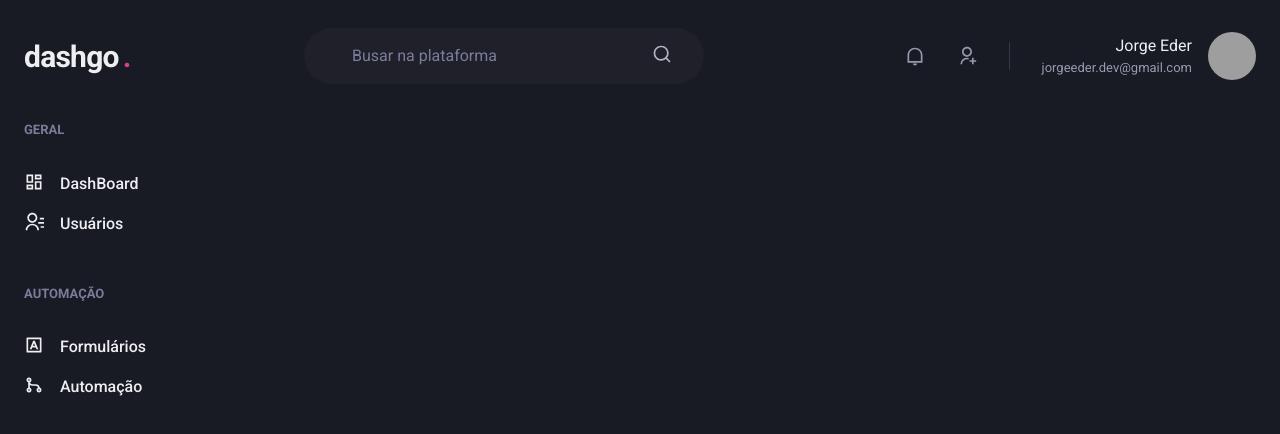
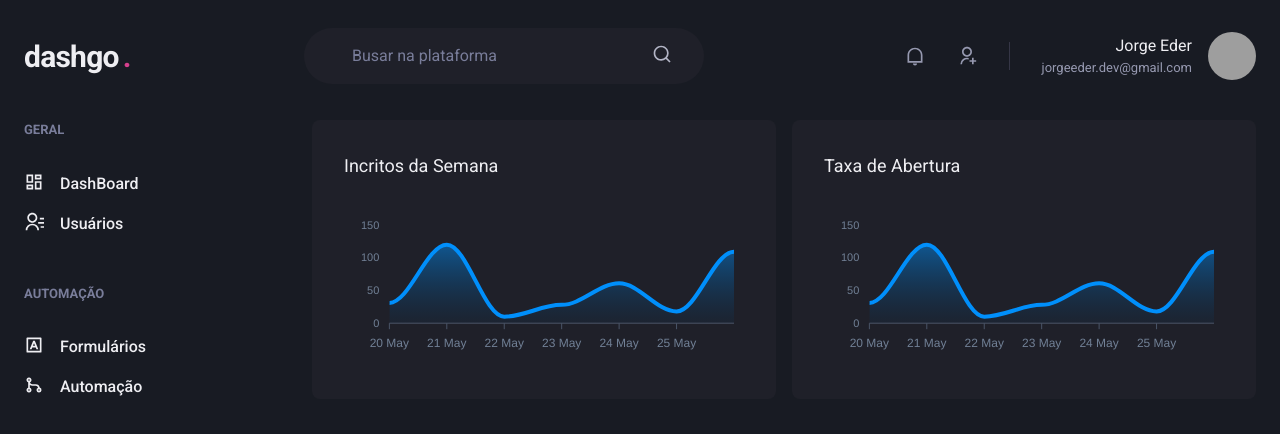
Before and after one commit to jorgeeder/dashgo, a Next.js app: page /dashboard in a window 1280 px wide. Shown: the top 434 px of the page. Built offline with nearby package versions, Linux system fonts and the light colour scheme; grey boxes are pictures that could not be loaded.

Commit message:
feat: Dashboard Page

```diff
--- a/package.json
+++ b/package.json
@@ -13,9 +13,11 @@
     "@chakra-ui/react": "^2.1.2",
     "@emotion/react": "^11.9.0",
     "@emotion/styled": "^11.8.1",
+    "apexcharts": "^3.35.3",
     "framer-motion": "^6.3.4",
     "next": "12.1.6",
     "react": "18.1.0",
+    "react-apexcharts": "^1.4.0",
     "react-dom": "18.1.0",
     "react-icons": "^4.4.0"
   },
--- a/src/pages/dashboard.tsx
+++ b/src/pages/dashboard.tsx
@@ -1,6 +1,64 @@
-import { Flex } from "@chakra-ui/react";
+import { Box, Flex, SimpleGrid, Text, theme } from "@chakra-ui/react";
+import dynamic from "next/dynamic";
 import { Header } from "../components/Header";
 import { Sidebar } from "../components/Sidebar";
+
+
+const Chart = dynamic(() => import("react-apexcharts"), {
+    ssr: false,
+})
+
+const options = {
+    chart: {
+        toolbar: {
+            show: false,
+        },
+        zoom: {
+            enabled: false,
+        },
+        foreColor: theme.colors.gray[500],
+    },
+    grid: {
+        show: false,
+    },
+    dataLabels: {
+        enabled: false,
+    },
+    tooltip: {
+        enabled: false,
+    },
+    xaxis: {
+        type: "datetime",
+        axisBorder: {
+            color: theme.colors.gray[600]
+        },
+        axisTicks: {
+            color: theme.colors.gray[600]
+        },
+        categories: [
+            "2022-05-20T00:00:00.000Z",
+            "2022-05-21T00:00:00.000Z",
+            "2022-05-22T00:00:00.000Z",
+            "2022-05-23T00:00:00.000Z",
+            "2022-05-24T00:00:00.000Z",
+            "2022-05-25T00:00:00.000Z",
+            "2022-05-26T00:00:00.000Z",
+        ],
+    },
+    fill: {
+        opacity: 0.3,
+        type: "gradient",
+        gradient: {
+            shade: "dark",
+            opacityFrom: 0.7,
+            opacityTo: 0.3,
+        },
+    },
+};
+
+const series = [
+    { name: "series1", data: [31, 120, 10, 28, 61, 18, 109] }
+];
 
 export default function Dashboard() {
     return (
@@ -9,6 +67,30 @@
 
             <Flex w="100%" my="6" maxWidth={1480} mx="auto" px="6">
                 <Sidebar />
+
+                <SimpleGrid flex="1" gap="4" minChildWidth="320px" align="flex-start">
+                    <Box
+                        p="8"
+                        bg="gray.800"
+                        borderRadius={8}
+                        pb="4"
+                    >
+                        <Text fontSize="lg" mb="4">Incritos da Semana</Text>
+                        <Chart options={options} series={series} type="area" height={160} />
+                    </Box>
+
+                    <Box
+                        p="8"
+                        bg="gray.800"
+                        borderRadius={8}
+                        pb="4"
+                    >
+                        <Text fontSize="lg" mb="4">Taxa de Abertura</Text>
+                        <Chart options={options} series={series} type="area" height={160} />
+
+                    </Box>
+
+                </SimpleGrid>
             </Flex>
         </Flex>
     )
```
Also changed, not shown: 1 other file (tests, documents, lock files or other folders).
